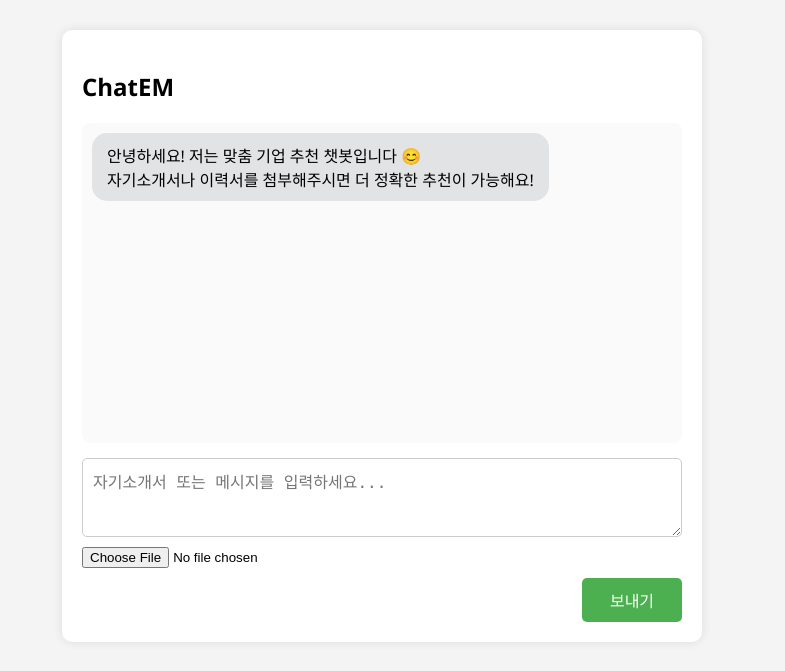
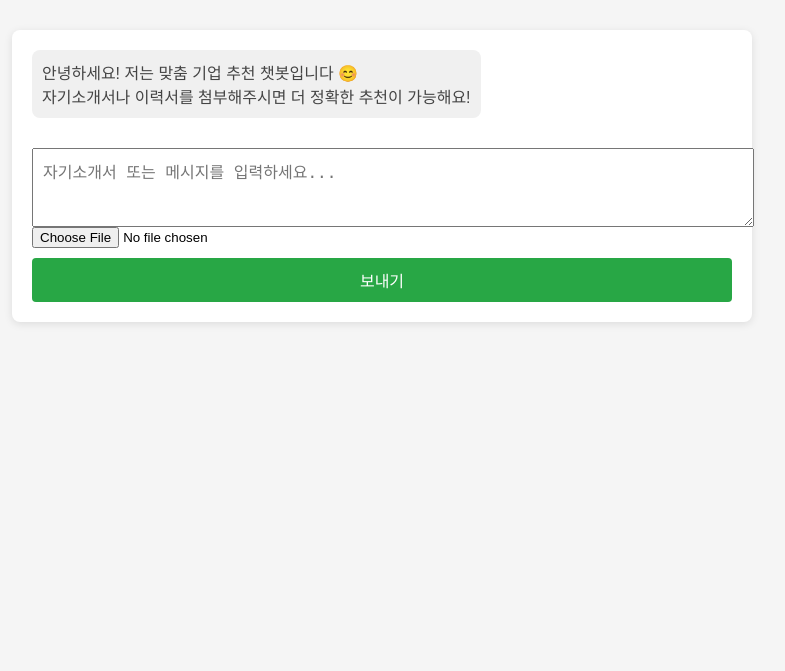
Before and after one commit to ITEAA/ChatEM.gpt, a Flask app: page / in a window 1280 px wide. Shown: the top 671 px of the page, without its empty margins (258-1043 px from the left). Run offline with Flask 3, Linux system fonts and the light colour scheme.

Commit message:
Update index.html

```diff
--- a/templates/index.html
+++ b/templates/index.html
@@ -2,99 +2,70 @@
 <html lang="ko">
 <head>
   <meta charset="UTF-8" />
-  <title>ChatEM 기업 매칭 챗봇</title>
+  <meta name="viewport" content="width=device-width, initial-scale=1.0"/>
+  <title>ChatEM</title>
   <style>
     body {
-      font-family: 'Segoe UI', sans-serif;
-      background-color: #f4f4f4;
+      font-family: Arial, sans-serif;
+      background: #f5f5f5;
       margin: 0;
-      padding: 30px 0;
-      display: flex;
-      justify-content: center;
+      padding: 0;
     }
-
-    #chatContainer {
-      width: 100%;
-      max-width: 600px;
-      background: white;
-      border-radius: 10px;
+    #chatbox {
+      max-width: 700px;
+      margin: 30px auto;
+      background: #fff;
       padding: 20px;
-      box-shadow: 0 0 10px rgba(0,0,0,0.1);
-      display: flex;
-      flex-direction: column;
+      border-radius: 8px;
+      box-shadow: 0 2px 8px rgba(0,0,0,0.1);
     }
-
-    #chatBox {
-      display: flex;
-      flex-direction: column;
-      gap: 10px;
+    .message {
+      margin-bottom: 10px;
+    }
+    .user {
+      text-align: right;
+      color: #333;
+    }
+    .bot {
+      text-align: left;
+      color: #444;
+      background: #f0f0f0;
       padding: 10px;
-      background: #fafafa;
       border-radius: 8px;
-      min-height: 300px;
-      max-height: 500px;
-      overflow-y: auto;
+      display: inline-block;
+      max-width: 90%;
     }
-
-    .message {
-      padding: 10px 15px;
-      border-radius: 15px;
-      max-width: 80%;
-      word-wrap: break-word;
-      white-space: pre-wrap;
-    }
-
-    .user {
-      background: #d1e7dd;
-      align-self: flex-end;
-    }
-
-    .gpt {
-      background: #e2e3e5;
-      align-self: flex-start;
-    }
-
     #inputArea {
       display: flex;
       flex-direction: column;
-      margin-top: 15px;
-      gap: 10px;
+      margin-top: 20px;
     }
-
-    #userInput, #interestInput, #regionInput, #salaryInput {
+    #userInput {
+      width: 100%;
       padding: 10px;
       font-size: 16px;
-      border-radius: 5px;
-      border: 1px solid #ccc;
+      resize: vertical;
     }
-
-    #fileInput {
+    #sendBtn {
+      margin-top: 10px;
+      padding: 10px;
+      background: #28a745;
+      color: white;
       border: none;
+      font-size: 16px;
+      cursor: pointer;
+      border-radius: 4px;
     }
-
-    #sendBtn {
-      padding: 10px;
-      font-size: 16px;
-      border: none;
-      background-color: #4CAF50;
-      color: white;
-      border-radius: 5px;
-      cursor: pointer;
-      width: 100px;
-      align-self: flex-end;
-    }
-
     #sendBtn:hover {
-      background-color: #45a049;
+      background: #218838;
     }
   </style>
 </head>
 <body>
-  <div id="chatContainer">
-    <h2>ChatEM</h2>
-    <div id="chatBox">
-      <div class="message gpt">안녕하세요! 저는 맞춤 기업 추천 챗봇입니다 😊<br>자기소개서나 이력서를 첨부해주시면 더 정확한 추천이 가능해요!</div>
-    </div>
+  <div id="chatbox">
+    <div class="bot message">안녕하세요! 저는 맞춤 기업 추천 챗봇입니다 😊<br>자기소개서나 이력서를 첨부해주시면 더 정확한 추천이 가능해요!</div>
+
+    <div id="chatLog"></div>
 
     <div id="inputArea">
       <textarea id="userInput" placeholder="자기소개서 또는 메시지를 입력하세요..." rows="3"></textarea>
@@ -104,76 +75,55 @@
   </div>
 
   <script>
-    const input = document.getElementById("userInput");
-    const chatBox = document.getElementById("chatBox");
+    const chatLog = document.getElementById("chatLog");
+    const userInput = document.getElementById("userInput");
+    const sendBtn = document.getElementById("sendBtn");
     const fileInput = document.getElementById("fileInput");
-    const interestInput = document.getElementById("interestInput");
-    const regionInput = document.getElementById("regionInput");
-    const salaryInput = document.getElementById("salaryInput");
 
-    input.addEventListener("keydown", function (e) {
-      if (e.key === "Enter" && !e.shiftKey) {
-        e.preventDefault();
-        sendMessage();
+    userInput.addEventListener("keydown", function (event) {
+      if (event.key === "Enter" && !event.shiftKey) {
+        event.preventDefault();
+        sendBtn.click();
       }
     });
 
+    function appendMessage(sender, text) {
+      const div = document.createElement("div");
+      div.className = sender + " message";
+      div.innerText = text;
+      chatLog.appendChild(div);
+      chatLog.scrollTop = chatLog.scrollHeight;
+    }
+
     async function sendMessage() {
-      const message = input.value.trim();
+      const message = userInput.value.trim();
       const file = fileInput.files[0];
-      const interest = interestInput.value.trim();
-      const region = regionInput.value.trim();
-      const salary = salaryInput.value.trim();
 
       if (!message && !file) return;
 
-      const userDiv = document.createElement("div");
-      userDiv.className = "message user";
-      userDiv.innerText = message || [이력서/자기소개서 업로드됨: ${file.name}];
-      chatBox.appendChild(userDiv);
-
-      const loadingDiv = document.createElement("div");
-      loadingDiv.className = "message gpt";
-      loadingDiv.innerText = "분석 중입니다. 잠시만 기다려주세요...";
-      chatBox.appendChild(loadingDiv);
+      if (message) {
+        appendMessage("user", message);
+        userInput.value = "";
+      }
 
       const formData = new FormData();
       formData.append("message", message);
-      formData.append("interest", interest);
-      formData.append("region", region);
-      formData.append("salary", salary);
-      if (file) formData.append("file", file);
+      if (file) {
+        formData.append("file", file);
+        fileInput.value = "";
+      }
 
       try {
         const response = await fetch("/chat", {
           method: "POST",
-          body: formData,
+          body: formData
         });
-
-        const contentType = response.headers.get("content-type") || "";
-
-        if (!response.ok) {
-          throw new Error(서버 응답 오류: ${response.status});
-        }
-
-        if (contentType.includes("application/json")) {
-          const data = await response.json();
-          loadingDiv.innerText = data.reply;
-        } else {
-          const text = await response.text();
-          loadingDiv.innerText = "❌ 예상치 못한 응답 형식:\n" + text;
-        }
+        const data = await response.json();
+        appendMessage("bot", data.reply);
       } catch (err) {
-        loadingDiv.innerText = "❌ 오류 발생: " + err.message;
+        appendMessage("bot", "⚠️ 서버 응답 오류가 발생했습니다.");
+        console.error(err);
       }
-
-      input.value = "";
-      interestInput.value = "";
-      regionInput.value = "";
-      salaryInput.value = "";
-      fileInput.value = null;
-      input.focus();
-      chatBox.scrollTop = chatBox.scrollHeight;
     }
   </script>
 </body>
```
